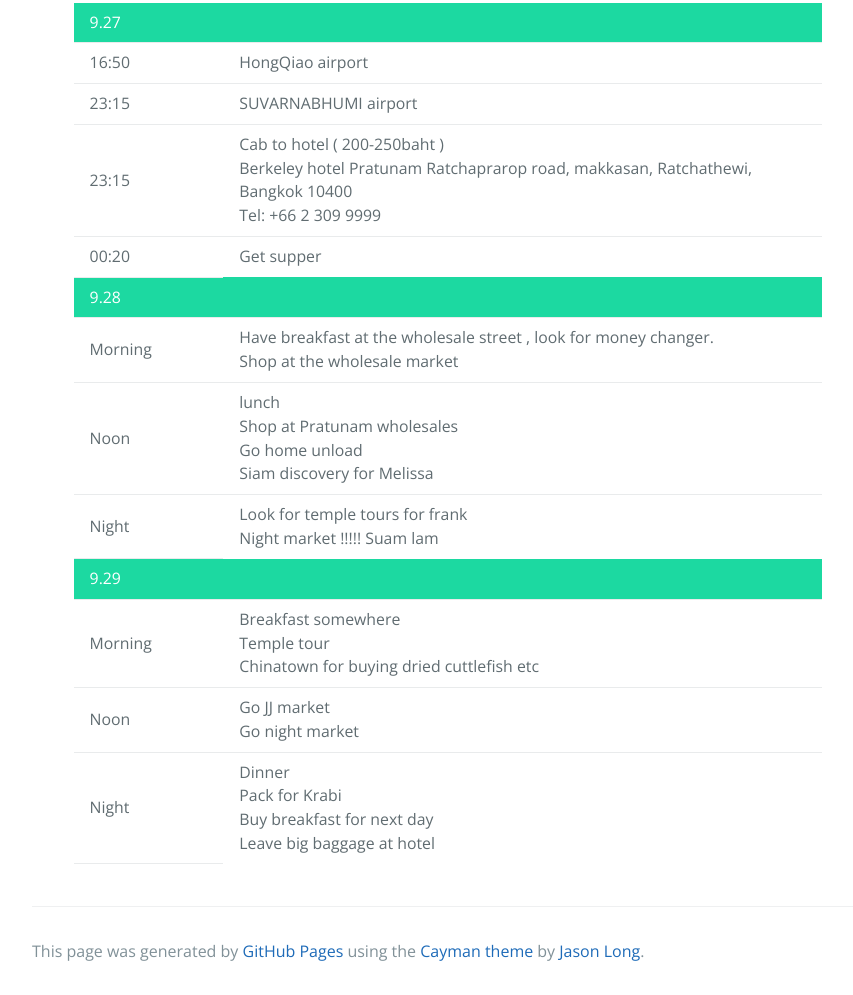
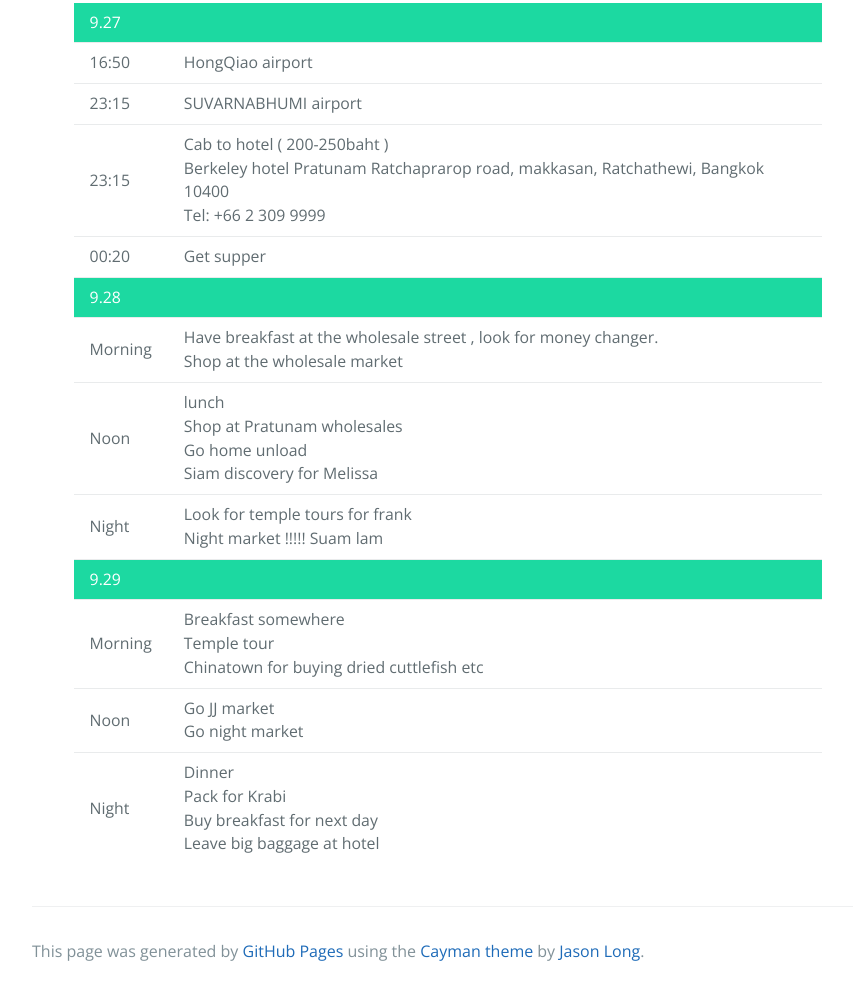
Before and after one commit to guxuyang/Thailand, a plain HTML site: page index.html in a window 1280 px wide. Shown: the part 466-1461 px from the top of the page, without its empty margins (192-1045 px from the left). Drawn offline with nearby package versions, Linux system fonts and the light colour scheme.

Commit message:
Update index.html

```diff
--- a/index.html
+++ b/index.html
@@ -22,9 +22,7 @@
       .content-box{display: none;}
       .content-box table{width: 90% !important;margin: 5% auto !important;font-size: 0.9em;}
       .content-box table td{border-left: none;border-right: none;}
-      .content-box table td:last-of-type{border-bottom: none;}
-      .content-box table tr td:first-of-type{width: 20%;}
-      .content-box table tr td:last-of-type{width: 80%;}
+      .content-box table tr:last-of-type td{border-bottom: none;}
       .content-box table .content-title{background: #1cd9a1;color: #fff;border-top: none;}
       @media screen and (max-width: 750px){
         .nav-outer{font-size: 0.8em;}
```
